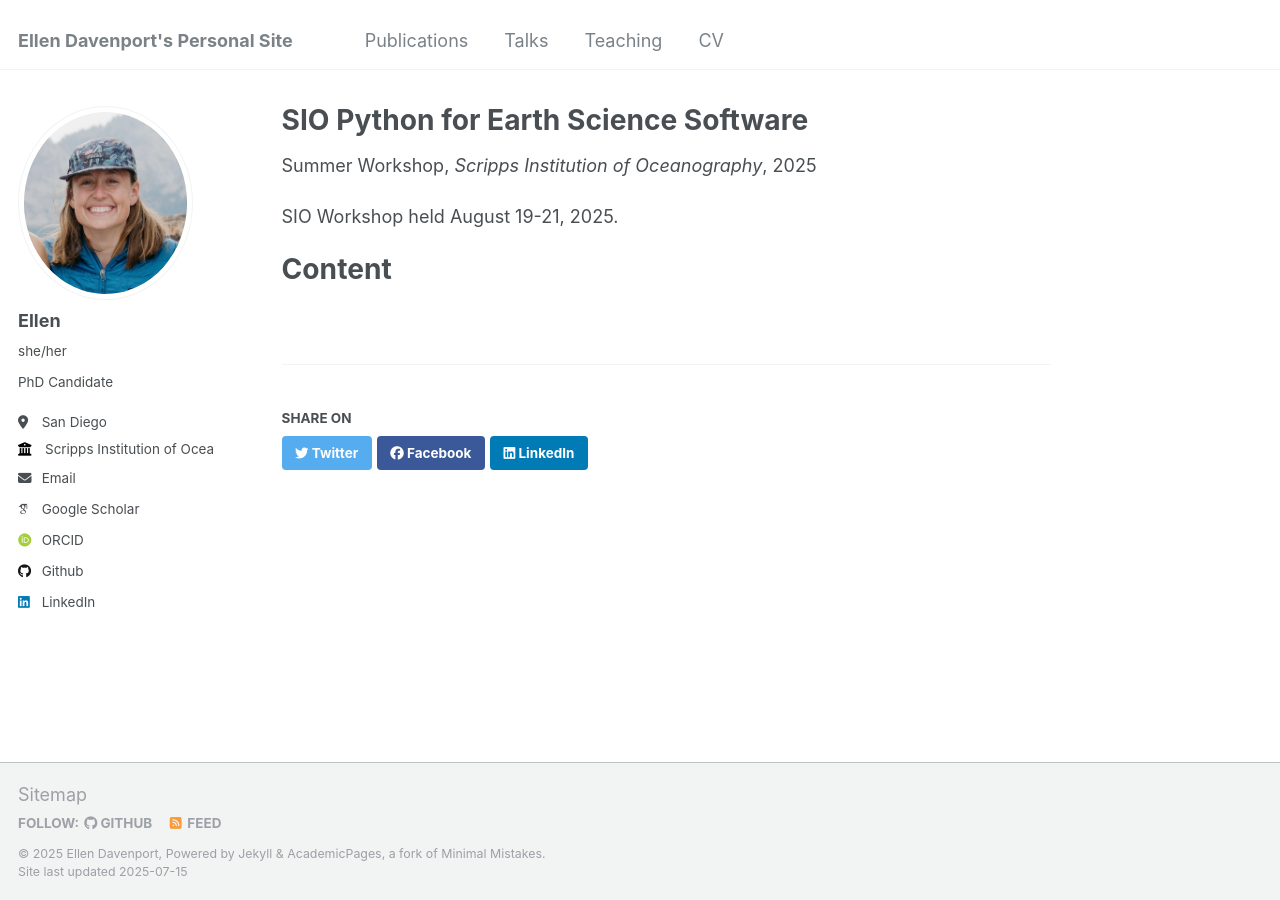
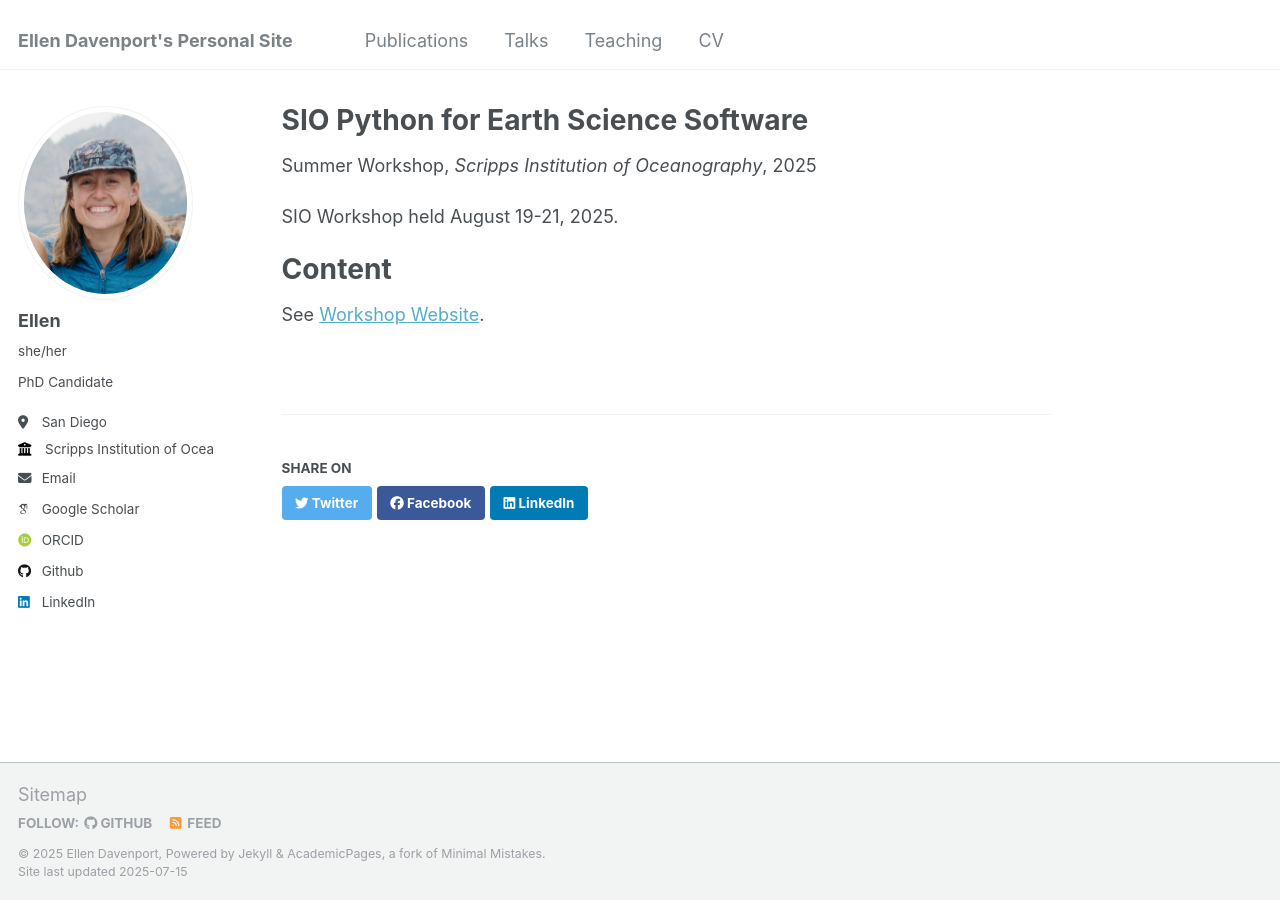
Before and after one commit to eldavenport/eldavenport.github.io, a Jekyll site: the page built from _teaching/2025-SIO-Software.md, in a window 1280 px wide. Built offline with Jekyll 4.4.1, drawn with Linux system fonts in a browser that asks for light colours; some web fonts are replaced.

Commit message:
Update 2025-SIO-Software.md with workshop website

```diff
--- a/_teaching/2025-SIO-Software.md
+++ b/_teaching/2025-SIO-Software.md
@@ -12,3 +12,5 @@ SIO Workshop held August 19-21, 2025.
 
 Content
 ======
+
+See [Workshop Website](https://eldavenport.github.io/SIO-PythonEarthScience/index.html).
```
